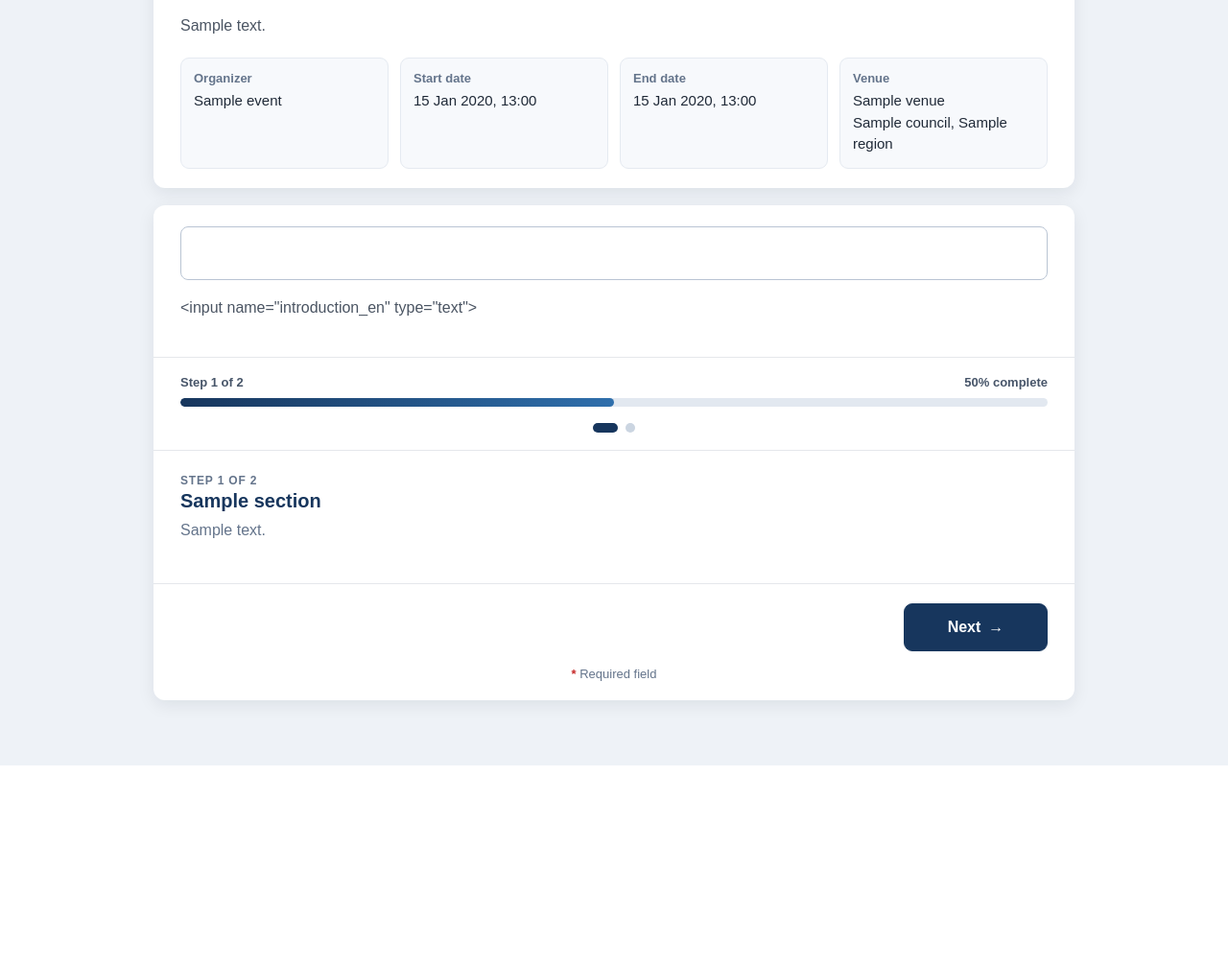
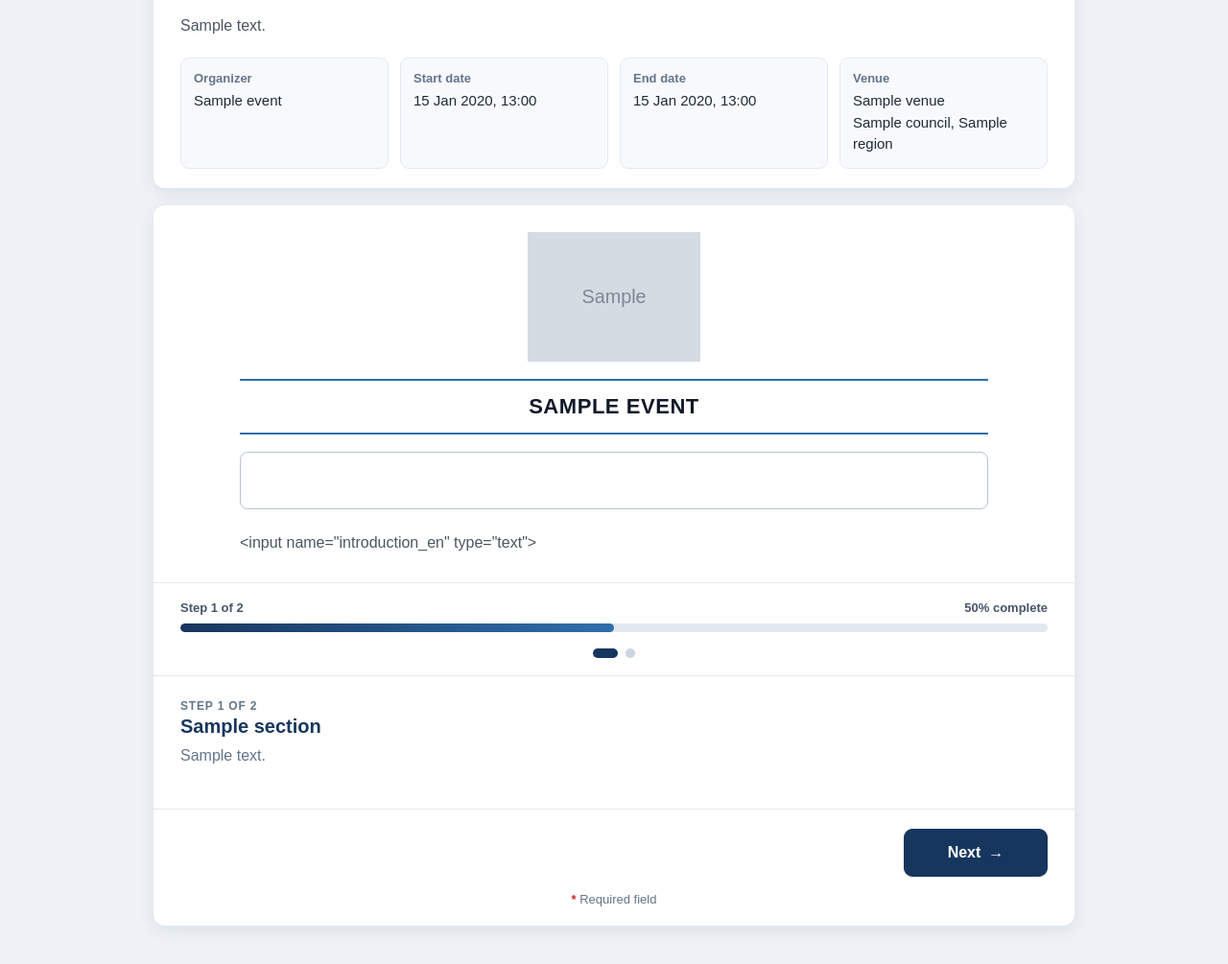
Before and after one commit to Mbitila-creator/event-management-system, a Django app: template templates/forms_builder/public_event_form.html in a window 1280 px wide. Shown: the part 617-1622 px from the top of the page at 96% size. Before the commit the page ends 1415 px from the top, so only its background shows below. Run offline with Django 4.2, Linux system fonts and the light colour scheme; tables that the repository leaves empty hold one stand-in row (values such as "Sample post"); the template is opened without the code that fills it: values that come from a table or form of the project are taken from there, most other values are stand-ins (such as "Sample title", 1, 10 or a date in 2020); grey boxes marked "Sample" are stand-in pictures; form fields are guessed from the names that the template uses.

Commit message:
Add formal heading to public registration form

```diff
--- a/static/css/public-event-form.css
+++ b/static/css/public-event-form.css
@@ -241,19 +241,61 @@ img {
 }
 
 .form-header {
-    padding: 22px 16px;
+    padding: 28px 20px;
     border-bottom: 1px solid #e5e7eb;
 }
 
+.form-official-heading {
+    max-width: 780px;
+    margin: 0 auto 22px;
+    text-align: center;
+}
+
+.form-official-logo {
+    display: block;
+    width: auto;
+    max-width: min(180px, 45vw);
+    max-height: 155px;
+    margin: 0 auto 18px;
+    object-fit: contain;
+}
+
+.form-official-organizer {
+    margin: 0 auto 18px;
+    padding: 12px 8px;
+    border-top: 2px solid #2f6fac;
+    border-bottom: 2px solid #2f6fac;
+    color: #111827;
+    font-size: clamp(17px, 2.5vw, 22px);
+    font-weight: 800;
+    letter-spacing: 0.025em;
+    line-height: 1.35;
+    text-transform: uppercase;
+}
+
 .form-header h2 {
-    margin: 0 0 10px;
+    margin: 0;
     color: #17365d;
-    font-size: 24px;
+    font-size: clamp(22px, 3vw, 30px);
+    line-height: 1.3;
 }
 
 .form-introduction {
+    max-width: 780px;
+    margin: 0 auto;
     color: #4b5563;
     line-height: 1.65;
+    text-align: justify;
+    text-align-last: left;
+    hyphens: auto;
+}
+
+.form-introduction p {
+    margin: 0 0 12px;
+}
+
+.form-introduction p:last-child {
+    margin-bottom: 0;
 }
 
 .form-section {
--- a/templates/forms_builder/public_event_form.html
+++ b/templates/forms_builder/public_event_form.html
@@ -203,6 +203,25 @@
 
         <section class="form-card">
             <div class="form-header">
+                <div class="form-official-heading">
+                    {% if event.logo %}
+                        <img
+                            src="{{ event.logo.url }}"
+                            class="form-official-logo"
+                            alt="{% if request.LANGUAGE_CODE == 'en' %}{{ event.organizer_name_en|default:event.organizer_name_sw }}{% else %}{{ event.organizer_name_sw|default:event.organizer_name_en }}{% endif %}"
+                        >
+                    {% endif %}
+
+                    {% if event.organizer_name_sw or event.organizer_name_en %}
+                        <p class="form-official-organizer">
+                            {% if request.LANGUAGE_CODE == "en" %}
+                                {{ event.organizer_name_en|default:event.organizer_name_sw }}
+                            {% else %}
+                                {{ event.organizer_name_sw|default:event.organizer_name_en }}
+                            {% endif %}
+                        </p>
+                    {% endif %}
+
                     <h2>
                         {% if request.LANGUAGE_CODE == "en" %}
                             {{ event_form.name_en }}
@@ -210,6 +229,7 @@
                             {{ event_form.name_sw }}
                         {% endif %}
                     </h2>
+                </div>
 
                 {% if request.LANGUAGE_CODE == "en" %}
                     {% if event_form.introduction_en %}
```
Lines whose indentation alone changed are shown as unchanged.
